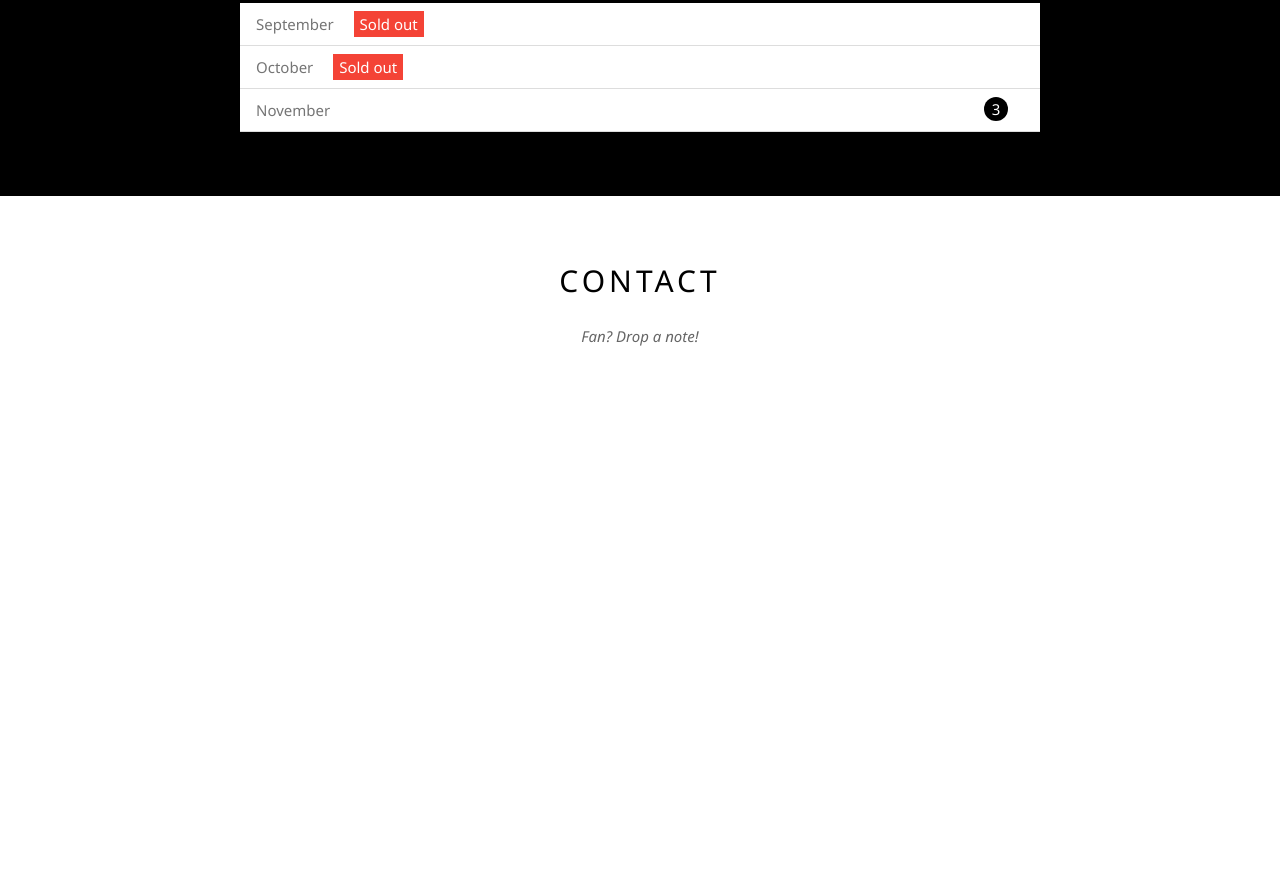
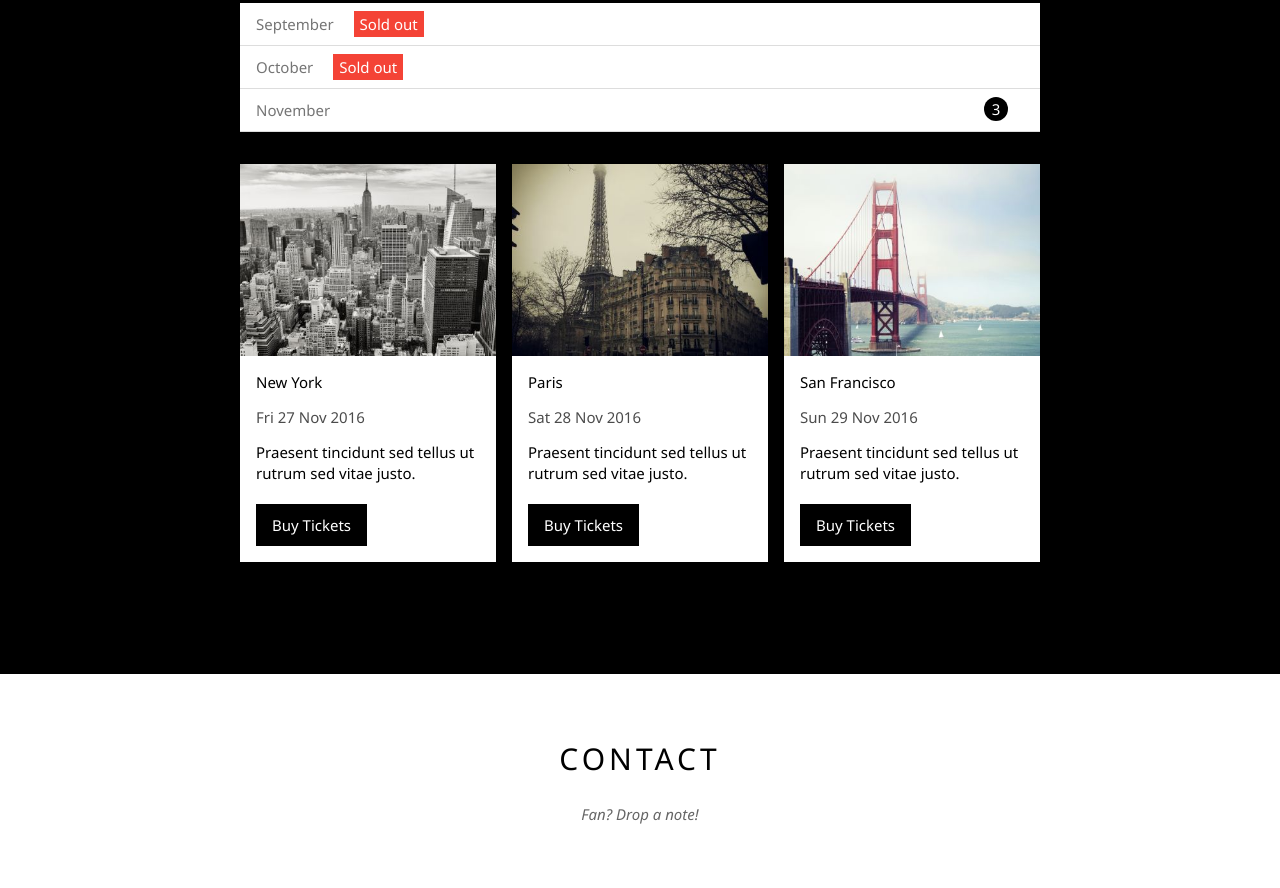
Before and after one commit to hao1202/W3_band, a plain HTML site: page index.html in a window 1280 px wide. Shown: the part 1548-2436 px from the top of the page. Before the commit the page ends 1958 px from the top, so only its background shows below. Drawn offline with Linux system fonts and the light colour scheme.

Commit message:
Tour places

```diff
--- a/assets/css/style.css
+++ b/assets/css/style.css
@@ -233,6 +233,61 @@ ul.tickets-list li span.quantity {
   margin-right: 16px;
   margin-top: -3px;
 }
+
+div.places-list {
+  margin-top: 32px;
+  overflow: hidden;
+  margin-left: -8px;
+  margin-right: -8px;
+  margin-bottom: 48px;
+}
+
+div.places-list div.place-item {
+  float: left;
+  width: calc(100% / 3);
+  padding: 0 8px;
+}
+
+div.place-item img.place-img {
+  width: 100%;
+  display: block;
+}
+
+div.place-item img.place-img:hover {
+  opacity: 0.6;
+}
+
+div.place-item div.place-content {
+  background-color: #fff;
+  padding: 16px;
+  font-size: 15px;
+}
+
+div.place-content h3.place-heading {
+  font-size: 15px;
+  font-weight: 500;
+}
+div.place-content p.place-time {
+  margin-top: 15px;
+  opacity: 0.7;
+}
+div.place-content p.place-desc {
+  margin-top: 15px;
+  line-height: 1.4;
+}
+div.place-content a.place-buy-btn {
+  color: #fff;
+  background-color: #000;
+  text-decoration: none;
+  padding: 11px 16px;
+  display: inline-block;
+  margin-top: 20px;
+}
+
+div.place-content a.place-buy-btn:hover {
+  background-color: #ccc;
+  color: #000;
+}
 /* FOOTER */
 /* div#footer {
 
--- a/index.html
+++ b/index.html
@@ -101,12 +101,60 @@
             <p class="section-subheading text-white">
               Remember to book your tickets!
             </p>
-
+            <!-- TICKETS -->
             <ul class="tickets-list">
               <li>September <span class="sold-out">Sold out</span></li>
               <li>October <span class="sold-out">Sold out</span></li>
               <li>November <span class="quantity">3</span></li>
             </ul>
+            <!-- PLACES -->
+            <div class="places-list">
+              <div class="place-item">
+                <img
+                  src="/assets/img/newyork.jpg"
+                  alt="New York"
+                  class="place-img"
+                />
+                <div class="place-content">
+                  <h3 class="place-heading">New York</h3>
+                  <p class="place-time">Fri 27 Nov 2016</p>
+                  <p class="place-desc">
+                    Praesent tincidunt sed tellus ut rutrum sed vitae justo.
+                  </p>
+                  <a href="#" class="place-buy-btn">Buy Tickets</a>
+                </div>
+              </div>
+              <div class="place-item">
+                <img
+                  src="/assets/img/paris.jpg"
+                  alt="New York"
+                  class="place-img"
+                />
+                <div class="place-content">
+                  <h3 class="place-heading">Paris</h3>
+                  <p class="place-time">Sat 28 Nov 2016</p>
+                  <p class="place-desc">
+                    Praesent tincidunt sed tellus ut rutrum sed vitae justo.
+                  </p>
+                  <a href="#" class="place-buy-btn">Buy Tickets</a>
+                </div>
+              </div>
+              <div class="place-item">
+                <img
+                  src="/assets/img/sanfran.jpg"
+                  alt="New York"
+                  class="place-img"
+                />
+                <div class="place-content">
+                  <h3 class="place-heading">San Francisco</h3>
+                  <p class="place-time">Sun 29 Nov 2016</p>
+                  <p class="place-desc">
+                    Praesent tincidunt sed tellus ut rutrum sed vitae justo.
+                  </p>
+                  <a href="#" class="place-buy-btn">Buy Tickets</a>
+                </div>
+              </div>
+            </div>
           </div>
         </div>
 
```
Also changed, not shown: assets/img/newyork.jpg (added), assets/img/paris.jpg (added), assets/img/sanfran.jpg (added). Lines whose indentation alone changed are shown as unchanged.
